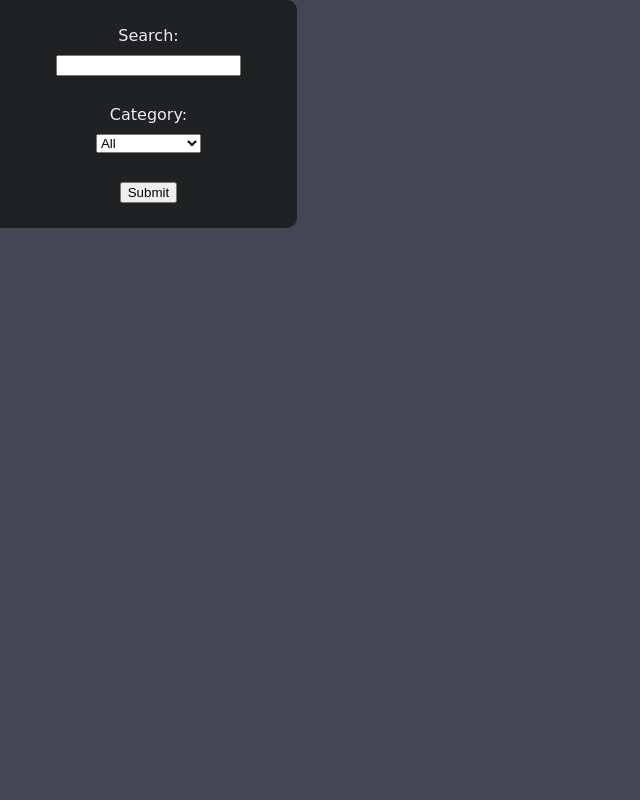
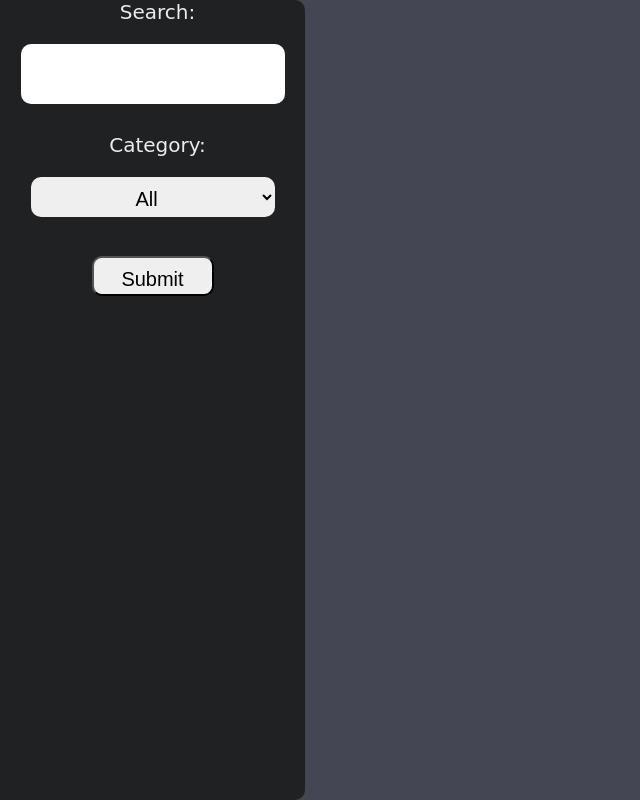
Before and after one commit to andrew264/news-summarizer-bart, a Flask app: template templates/index.html in a window 1280 px wide. Shown: the whole page, without its empty margins (0-640 px from the left). Run offline with Flask 2, Linux system fonts and the light colour scheme; the template is opened without the code that fills it, so the values that code supplies are empty; parts of the project's set-up code (start-up, migrations or seed data) failed here and were passed over.

Commit message:
fix the damn html and css

```diff
--- a/static/css/main.css
+++ b/static/css/main.css
@@ -1,88 +1,98 @@
-body {
+.container {
+    display: flex;
+    flex-direction: row;
+    height: 100vh;
+    width: 100vw;
     background-color: #444653;
     font-family: "Comic Sans MS", cursive, sans-serif;
     font-size: 16px;
     color: #ececf0;
     margin: 0;
     padding: 0;
-    display: flex;
-    flex-direction: row;
-    justify-content: flex-start;
-    align-items: stretch;
+    overflow-x: hidden;
+}
+.search-menu {
+    flex: 1;
+    align-items: center;
+    background-color: #202123;
+    border-radius: 0 10px 10px 0;
+    position: fixed;
     height: 100%;
-    width: 100vw;
-    overflow-x: hidden;
 }
 form {
     display: flex;
     flex-direction: column;
-    justify-content: flex-start;
     align-items: center;
-    width: 20%;
-    margin: 0;
-    padding: 2%;
-    background-color: #202123;
-    border-radius: 0 10px 10px 0;
+    Justify-content: flex-start;
 }
 label {
+    font-size: 20px;
     margin-bottom: 10px;
+    margin-left: 10px;
 }
-input[type="text"],
-select {
-    margin-bottom: 10px;
+input[type="text"], select {
+    width: 80%;
+    height: 40px;
+    border-radius: 10px;
+    border: none;
+    padding: 10px;
+    margin: 10px;
+    text-align: center;
+    font-size: 20px;
 }
-h1 {
+input[type="submit"]{
+    width: 40%;
+    height: 40px;
+    border-radius: 10px;
+    padding: 10px;
+    margin: 10px;
     text-align: center;
-    font-family: "Comic Sans MS", cursive, sans-serif;
+    font-size: 20px;
 }
-.container {
+
+.article-grid-container{
+    flex: 4;
     display: flex;
-    flex-direction: row;
-    width: 80%;
+    flex-wrap: wrap;
+    justify-content: space-around;
+    align-content: flex-start;
+    margin-left: 20%;
 }
-.article{
+.article {
     align-items: center;
     padding: 20px;
     background-color: #343540;
     border-radius: 10px;
     margin: 20px;
-    display: inline-block;
-    width: 25%;
-    height: 25%;
+    display: flex;
+    flex-direction: column;
+    justify-content: space-between;
+    align-content: center;
+    width: 540px;
+    height: 320px;
+    background-repeat: no-repeat;
+    background-size: 100% 100%;
 }
-.article-title {
-    display: -webkit-box;
-        -webkit-line-clamp: 3;
-        -webkit-box-orient: vertical;
-    overflow: hidden;
-    text-overflow: ellipsis;
-    font-size: 18px;
-    font-weight: bold;
-    text-align: left;
+.article h1 {
+    position: relative;
+    min-height: 60px;
+    font-size: 30px;
     margin: 0;
-    padding-bottom: 18px;
-
-    height: calc(3 * 1.2em);
-    line-height: 1.2em;
+    padding: 10px;
+    color: white;
+    align-self: flex-start;
+    max-height: 100px;
+    text-shadow: 4px 4px 1em black;
 }
-.article-description {
-    display: -webkit-box;
-        -webkit-line-clamp: 3;
-        -webkit-box-orient: vertical;
-    overflow: hidden;
-    text-overflow: ellipsis;
-    font-size: 16px;
-    text-align: justify;
+.article p {
+    font-size: 20px;
     margin: 0;
-
-    height: calc(2 * 1.2em);
-    line-height: 1.2em;
+    padding: 10px;
+    color: white;
+    bottom: 0;
+    left: 0;
+    align-self: flex-end;
+    min-height: 60px;
+    max-height: 140px;
+    text-shadow: 4px 4px 1em black;
 }
-.article-container {
-    width: 50%;
-    background-color: #202123;
-}
-.article-content {
-    padding: 5%;
-    text-align: justify;
-}
--- /dev/null
+++ b/summary-server.py
@@ -0,0 +1,44 @@
+from flask import Flask, request
+import tensorflow as tf
+
+from pathlib import Path
+from transformers import BartConfig, BartTokenizer, TFBartForConditionalGeneration
+from transformers import SummarizationPipeline
+
+model_path = Path('/bart_large_cnn')
+
+def load_tokenizer():
+    tokenizer = BartTokenizer.from_pretrained(str(model_path))
+    config = BartConfig.from_pretrained(str(model_path))
+    config.output_hidden_states = True
+    return tokenizer, config
+
+def load_model(config):
+    model = TFBartForConditionalGeneration.from_pretrained(model_path, config=config)
+    return model
+
+if __name__ == '__main__':
+    # limit the GPU memory growth
+    gpu = tf.config.list_physical_devices('GPU')
+    print("Num GPUs Available: ", len(gpu))
+    if len(gpu) > 0:
+        tf.config.experimental.set_memory_growth(gpu[0], True)
+    app = Flask(__name__)
+    tokenizer, config = load_tokenizer()
+    model = load_model(config)
+
+    generator = SummarizationPipeline(model=model, tokenizer=tokenizer, framework='tf', device=0)
+
+    @app.route('/', methods=['GET', 'POST'])
+    def index():
+        if request.method == 'POST':
+            content = request.form['content']
+            summary = generator(content, max_length=100, min_length=30, num_beams=5, top_k=50)
+            return summary
+        else:
+            return ""
+
+
+
+
+    app.run(debug=True)
--- a/templates/index.html
+++ b/templates/index.html
@@ -7,7 +7,9 @@
     <link rel="icon" href="{{ url_for('static', filename='images/icon.png') }}">
     <title>News Summarizer</title>
 </head>
-<body>
+<body style="margin:0;">
+    <div class="container">
+        <div class="search-menu">
             <form method="post">
                 <label for="query"> Search: </label>
                     <input type="text" id="query" name="query">
@@ -28,15 +30,17 @@
 
                 <input type="submit" value="Submit">
             </form>
+        </div>
 
-        <div class="container">
         <div class="article-grid-container">
             {% for i in range(0, length) %}
-                    <div class="article">
-                        <h3 class="article-title">{{ articles[i].title }}</h3>
+                <a href="{{ i }}" target="_blank">
+                    <div class="article"
+                         style="background-image: url({{ articles[i].image }});">
+                        <h1 class="article-title">{{ articles[i].title }}</h1>
                         <p class="article-description">{{ articles[i].description }}</p>
-                        <a href="{{ i }}" target="_blank">Read More</a>
                     </div>
+                </a>
             {% endfor %}
         </div>
     </div>
--- a/utils/article.py
+++ b/utils/article.py
@@ -12,6 +12,7 @@ class Article:
         self.article = article
         self._image_data = None
         self._content = None
+        self._summary = None
         if self.article['source']['id'] is None:
             self.article['source']['id'] = self.article['source']['name']
 
@@ -62,6 +63,10 @@ class Article:
 
         return self._content.strip()
 
+    @property
+    def summary(self) -> Optional[str]:
+        return self._summary
+
     def _get_soup(self) -> Optional[bs]:
         with requests.get(self.url) as r:
             if r.status_code == 200:
```
Also changed, not shown: templates/article.html (+14 -2 lines). Lines whose indentation alone changed are shown as unchanged.
